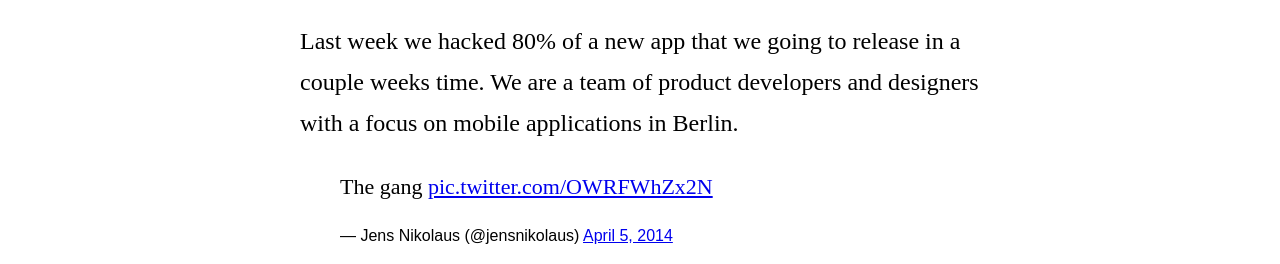
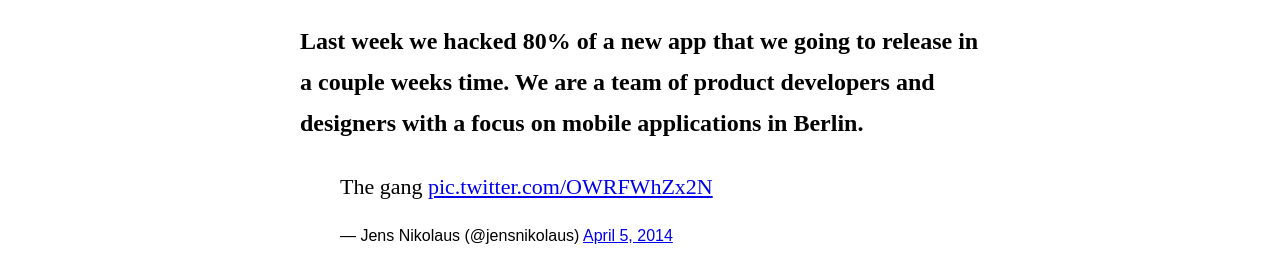
Before and after one commit to newforestberlin/herbert-website, a plain HTML site: page index.html in a window 1280 px wide. Shown: the part 502-766 px from the top of the page. Drawn offline with Linux system fonts and the light colour scheme.

Commit message:
increase font weight, add title

```diff
--- a/index.html
+++ b/index.html
@@ -3,6 +3,8 @@
 <head>
   <meta charset="utf-8">
   <meta name="viewport" content="width=device-width, initial-scale=1">
+
+  <title>Herbert &ndash; A New Reading App</title>
 
   <style type="text/css" media="screen">
     @import "static/bower_components/normalize-css/normalize.css";
@@ -39,12 +41,12 @@
       font-family: Superclarendon;
       font-size: 22px;
       line-height: 1.7em;
-      font-weight: 300;
+      font-weight: 400;
     }
 
     h1 + p {
       font-size: 24px;
-      font-weight: 500;
+      font-weight: 600;
       /*color: red;*/
     }
 
```
